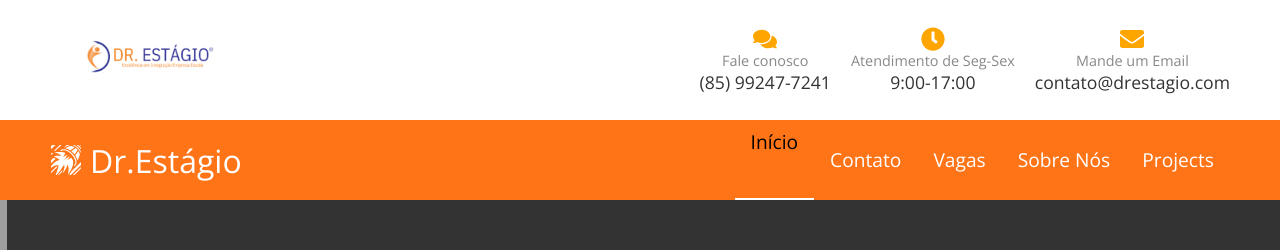
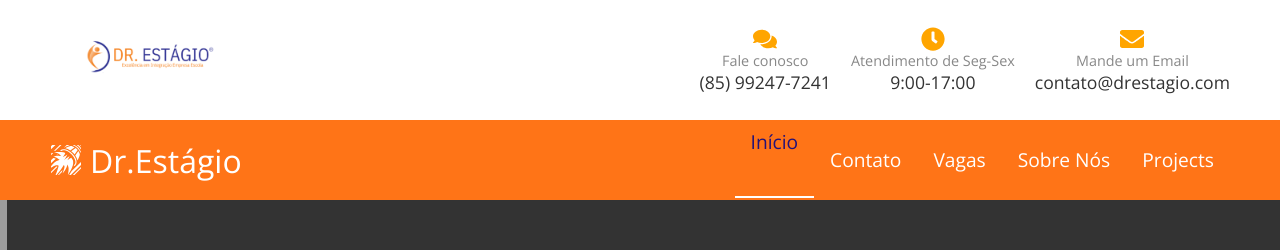
Before and after one commit to GaelBaptista/drestagio, a React (Vite) app: page / in a window 1280 px wide. In both pictures the pointer is over the item "Início". Shown: the top 250 px of the page. Built offline with nearby package versions, Linux system fonts and the light colour scheme; grey boxes are pictures that could not be loaded.

Commit message:
navhover

```diff
--- a/src/components/Header/style.css
+++ b/src/components/Header/style.css
@@ -59,7 +59,7 @@
 }
 
 /* CSS responsivo */
-@media (max-width: 999px) {
+@media (max-width: 1000px) {
   .Header {
     display: none;
   }
--- a/src/components/Navbar/style.css
+++ b/src/components/Navbar/style.css
@@ -66,7 +66,7 @@
 }
 
 .nav-item:hover {
-  border-bottom: 2px solid #ffffff;
+  color: #241178;
 }
 
 .nav-links {
@@ -79,7 +79,8 @@
 }
 
 .activated {
-  color: #241178;
+
+  border-bottom: 2px solid #ffffff;
 }
 
 .fa-bars {
```
